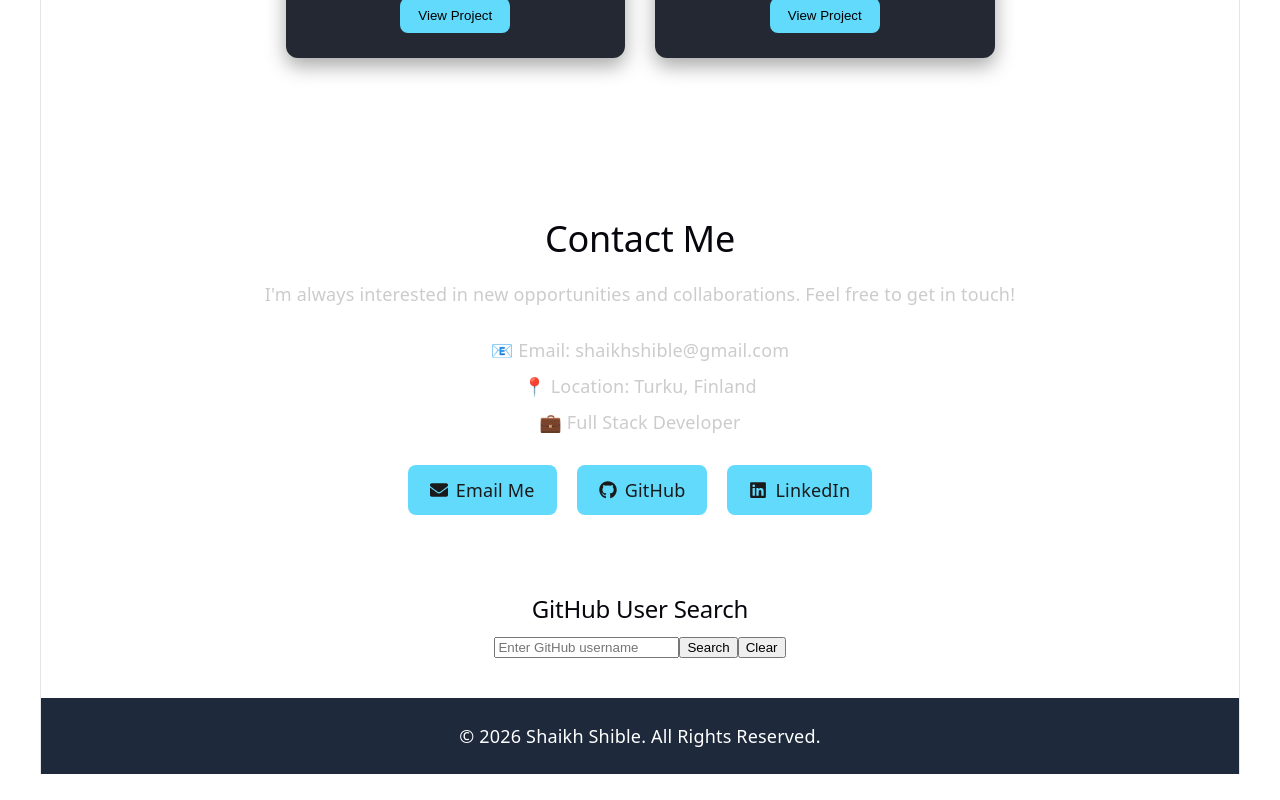
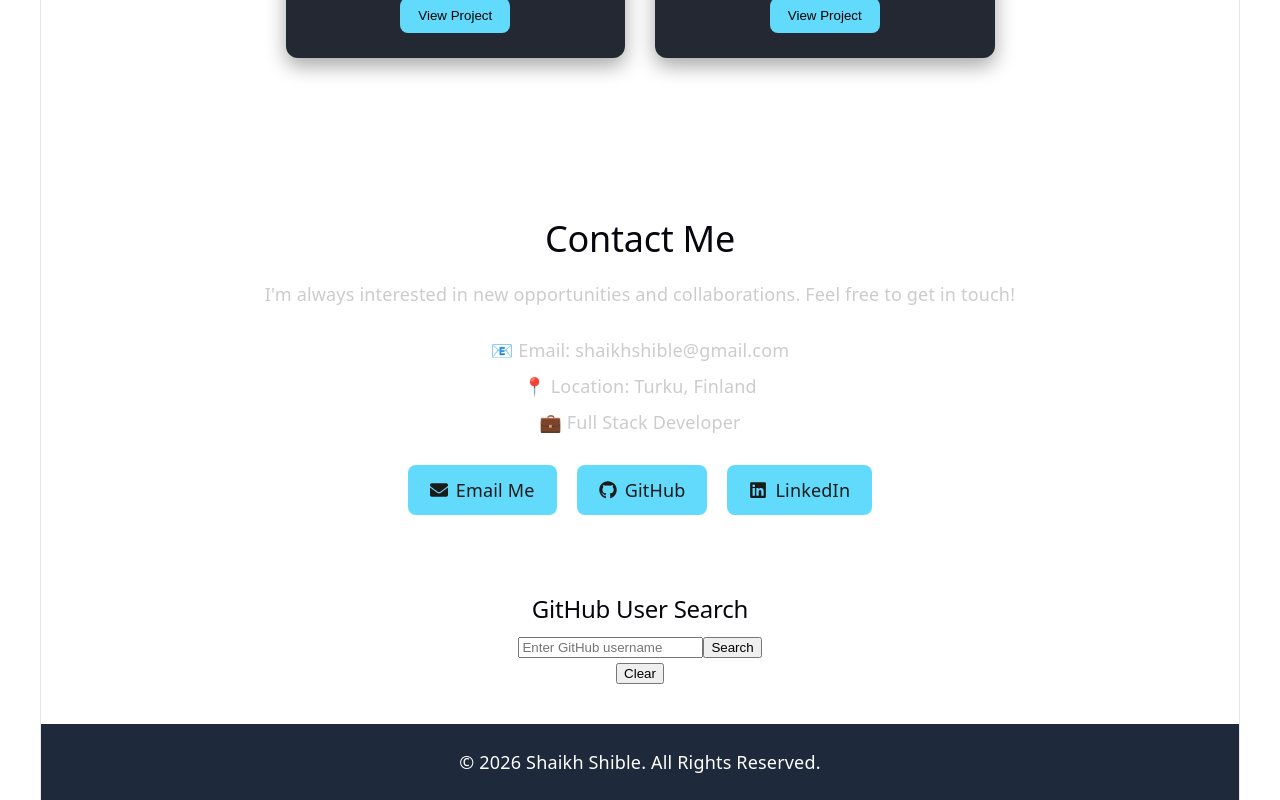
Before and after one commit to shaikhshible/fullstack-bootcamp, a React (Vite) app: page / in a window 1280 px wide. Shown: the part 1766-2566 px from the top of the page. Before the commit the page ends 2540 px from the top, so only its background shows below. Built offline with nearby package versions, Linux system fonts and the light colour scheme.

Commit message:
Day 22: Refactor GitHub search into reusable components

```diff
--- a/src/components/GitHubUser.jsx
+++ b/src/components/GitHubUser.jsx
@@ -1,4 +1,7 @@
 import { useState } from "react";
+import UserProfile from "./UserProfile";
+import SearchForm from "./SearchForm";
+
 
 function GitHubUser() {
   const [username, setUsername] = useState("");
@@ -47,16 +50,11 @@ function GitHubUser() {
   return (
     <section>
       <h2>GitHub User Search</h2>
-    <input
-      type="text"
-      placeholder="Enter GitHub username"
-      value={username}
-      onChange={(e) => setUsername(e.target.value)}
-    />
-
-    <button onClick={searchUser}>
-      Search
-    </button>
+      <SearchForm
+        username={username}
+        setUsername={setUsername}
+        searchUser={searchUser}
+      />
 
     <button onClick={clearSearch}>
       Clear
@@ -65,32 +63,8 @@ function GitHubUser() {
     {loading && <p>Loading...</p>}
     {error && <p>{error}</p>}
 
-    {user && (
-      <div>
-        <img
-          src={user.avatar_url}
-          alt={user.login}
-          width="120"
-          />
+    {user && <UserProfile user={user} />}
 
-          <h3>{user.name || user.login}</h3>
-          <p>Username: {user.login}</p>
-          <p>Bio: {user.bio || "No bio available."}</p>
-          <p>Followers: {user.followers}</p>
-          <p>Following: {user.following}</p>
-          <p>Public Repositories: {user.public_repos}</p>
-          <p>Phone: {user.phone || "Not provided."}</p>
-          <p>Email: {user.email || "Not provided."}</p>
-          <p>Location: {user.location || "Not provided."}</p>
-          <a
-          href={user.html_url}
-          target="_blank"
-          rel="noopener noreferrer"
-          >
-            View GitHub Profile
-          </a>
-      </div>
-    )}
     </section>
   );
 }
--- /dev/null
+++ b/src/components/SearchForm.jsx
@@ -0,0 +1,18 @@
+function SearchForm({ username, setUsername, searchUser }) {
+  return (
+  <div>
+    <input
+      type="text"
+      placeholder="Enter GitHub username"
+      value={username}
+      onChange={(e) => setUsername(e.target.value)}
+    />
+
+    <button onClick={searchUser}>
+      Search
+    </button>
+  </div>
+);
+}
+
+export default SearchForm;
--- /dev/null
+++ b/src/components/UserProfile.jsx
@@ -0,0 +1,27 @@
+import UserStats from "./UserStats";
+
+function UserProfile({ user }) {
+  return (
+    <div>
+      <img
+      src={user.avatar_url}
+      alt={`${user.login}'s avatar`}
+      width="120"
+      />
+
+      <h3>{user.name || user.login}</h3>
+      <p>Username: {user.login}</p>
+      <p>Bio: {user.bio || "No bio available."}</p>
+      <UserStats user={user} />
+      <a
+      href={user.html_url}
+      target="_blank"
+      rel="noopener noreferrer"
+      >
+        View GitHub Profile
+      </a>
+    </div>
+  );
+}
+
+export default UserProfile;
--- /dev/null
+++ b/src/components/UserStats.jsx
@@ -0,0 +1,11 @@
+function UserStats({ user }) {
+  return (
+    <div>
+      <p>Followers: {user.followers}</p>
+      <p>Following: {user.following}</p>
+      <p>Public Repositories: {user.public_repos}</p>
+    </div>
+  );
+}
+
+export default UserStats;
```
